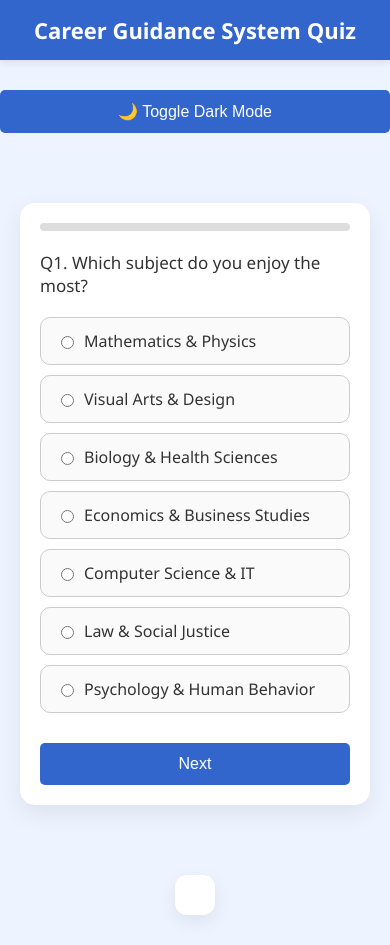
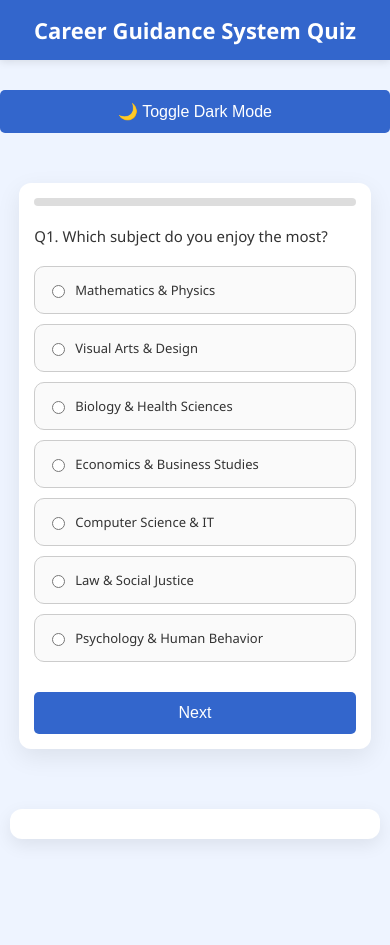
Before and after one commit to athumaniMfaume/quiz-career, a plain HTML site: page index.html in a window 390 px wide. After the commit the page ends 859 px from the top, so only its background shows below. Drawn offline with Linux system fonts and the light colour scheme.

Commit message:
modify mobile view

```diff
--- a/styles.css
+++ b/styles.css
@@ -20,7 +20,6 @@
   transition: background 0.3s ease, color 0.3s ease;
 }
 
-
 header {
   background: #3366cc;
   color: white;
@@ -31,7 +30,6 @@
   box-shadow: 0 2px 8px rgba(0, 0, 0, 0.1);
 }
 
-    /* Dark mode header */
 body.dark header {
   background: #1e1e1e;
   color: #ffffff;
@@ -55,7 +53,6 @@
   color: inherit;
 }
 
-    /* Dark mode quiz-box */
 body.dark .quiz-box {
   background: #1e1e1e;
   box-shadow: 0 6px 18px rgba(255, 255, 255, 0.05);
@@ -101,7 +98,6 @@
   border-color: #3366cc;
 }
 
-    /* Dark mode options */
 body.dark .option {
   background: #2c2c2c;
   border-color: #444;
@@ -133,7 +129,6 @@
   background: #254ea1;
 }
 
-    /* Dark mode buttons */
 body.dark button,
 body.dark #restartBtn {
   background: #444;
@@ -154,9 +149,9 @@
   box-shadow: 0 6px 18px rgba(0, 0, 0, 0.08);
   color: inherit;
   transition: background 0.3s, color 0.3s;
+  overflow-wrap: break-word;
 }
 
-    /* Dark mode result */
 body.dark #result {
   background: #1e1e1e;
   box-shadow: 0 6px 18px rgba(255, 255, 255, 0.05);
@@ -188,7 +183,6 @@
   background: #1e7e34;
 }
 
-    /* Dark mode restartBtn */
 body.dark #restartBtn {
   background: #3a8d3a;
 }
@@ -197,7 +191,6 @@
   background: #267326;
 }
 
-    /* Dark mode toggle button container */
 #themeToggleContainer {
   text-align: center;
   margin-top: 10px;
@@ -205,13 +198,25 @@
 }
 
 @media (max-width: 600px) {
+  main {
+    padding: 20px 10px;
+  }
+
   .quiz-box {
-        margin-top: 20px;
-        padding: 20px;
+    width: 95%;
+    margin: 20px auto;
+    padding: 15px;
+    border-radius: 12px;
   }
 
   .question {
-        font-size: 17px;
+    font-size: 16px;
+    text-align: left;
+  }
+
+  .option {
+    font-size: 14px;
+    padding: 10px 12px;
   }
 
   button {
@@ -219,6 +224,23 @@
   }
 
   #result {
-        padding: 20px;
+    padding: 15px;
+    margin: 20px auto;
+    width: 95%;
+  }
+
+  #restartBtn {
+    width: 100%;
+    margin: 20px 0;
   }
 }
+
+@media (max-width: 400px) {
+  .question {
+    font-size: 15px;
+  }
+
+  .option {
+    font-size: 13px;
+  }
+}
```
Lines whose indentation alone changed are shown as unchanged.
